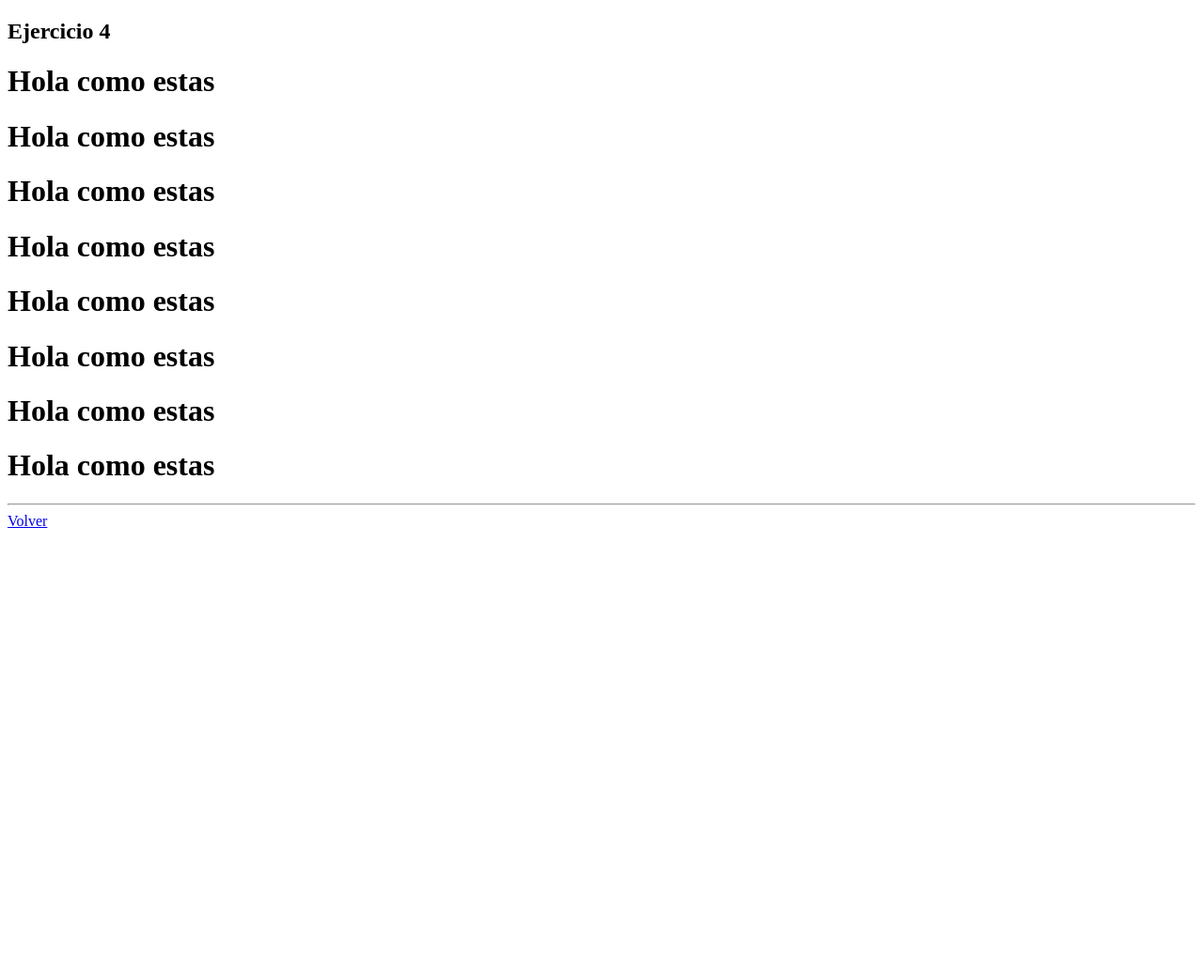
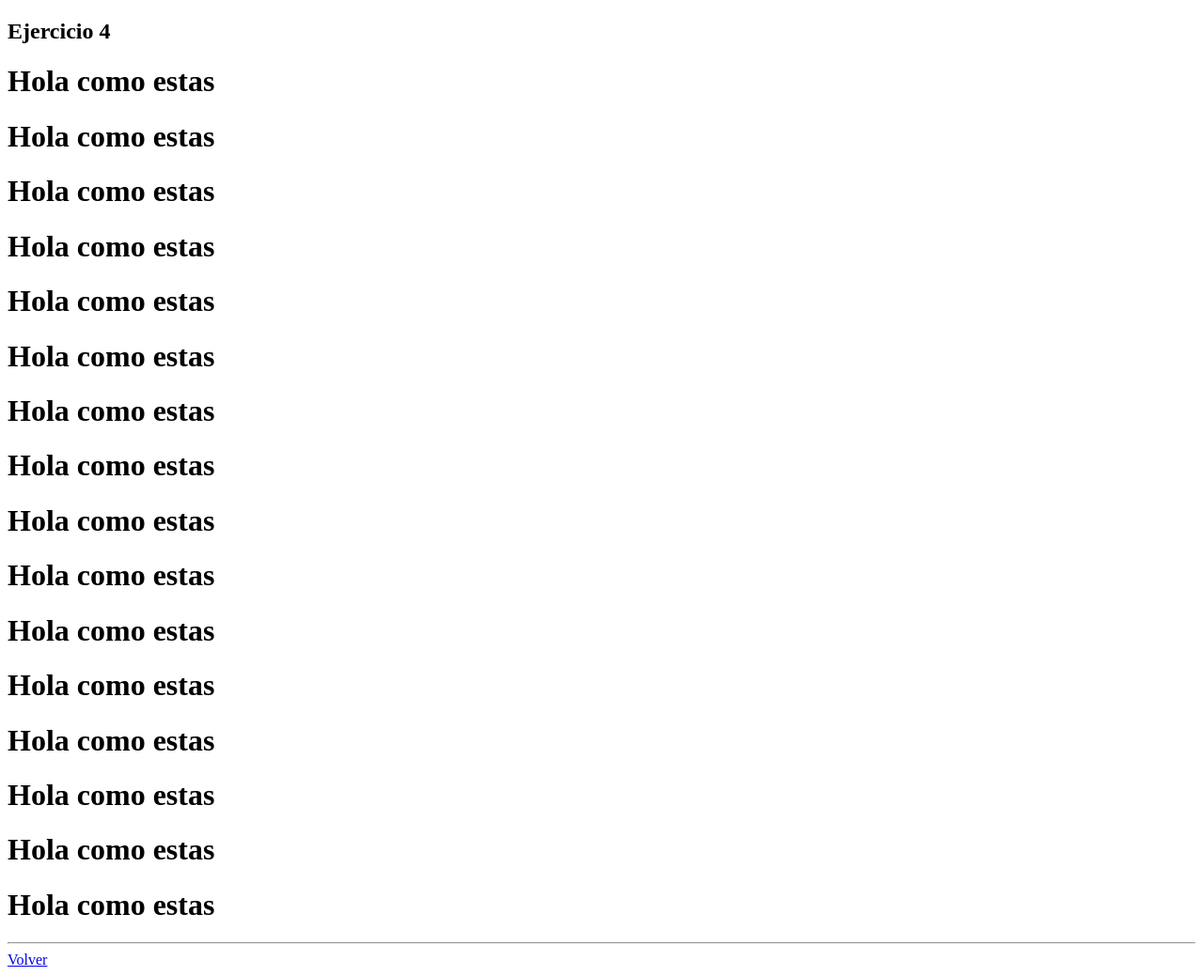
Before and after one commit to 71348-Laciar-Ignacio/modeloejhtml-71348, a plain HTML site: page Ejercicio4.html in a window 1280 px wide. Shown: the whole page at 94% size. Before the commit the page ends 800 px from the top, so only its background shows below. Drawn offline with Linux system fonts and the light colour scheme.

Commit message:
probando 2

```diff
--- a/Ejercicio4.html
+++ b/Ejercicio4.html
@@ -18,6 +18,14 @@
   <h1>Hola como estas</h1>
   <h1>Hola como estas</h1>
   <h1>Hola como estas</h1>
+  <h1>Hola como estas</h1>
+  <h1>Hola como estas</h1>
+  <h1>Hola como estas</h1>
+  <h1>Hola como estas</h1>
+  <h1>Hola como estas</h1>
+  <h1>Hola como estas</h1>
+  <h1>Hola como estas</h1>
+  <h1>Hola como estas</h1>
   <hr>
   <a href="/index.html">Volver</a>
   <br>
```
